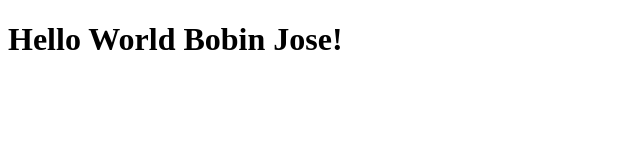
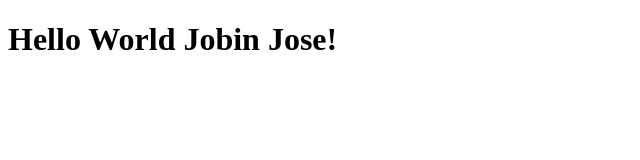
Before and after one commit to bobinjosek/Test, a plain HTML site: page index.html in a window 1280 px wide. Shown: the full height of the page, 0-640 px from the left. Drawn offline with Linux system fonts and the light colour scheme.

Commit message:
Update index.html

```diff
--- a/index.html
+++ b/index.html
@@ -1,9 +1,9 @@
 <!doctype html>
 <html>
 	<head>
-		<title>Hello World Bobin Jose!</title>
+		<title>Hello World!</title>
 	</head>
 	<body>
-		<h1>Hello World Bobin Jose!</h1>
+		<h1>Hello World Jobin Jose!</h1>
 	</body>
 </html>
```
